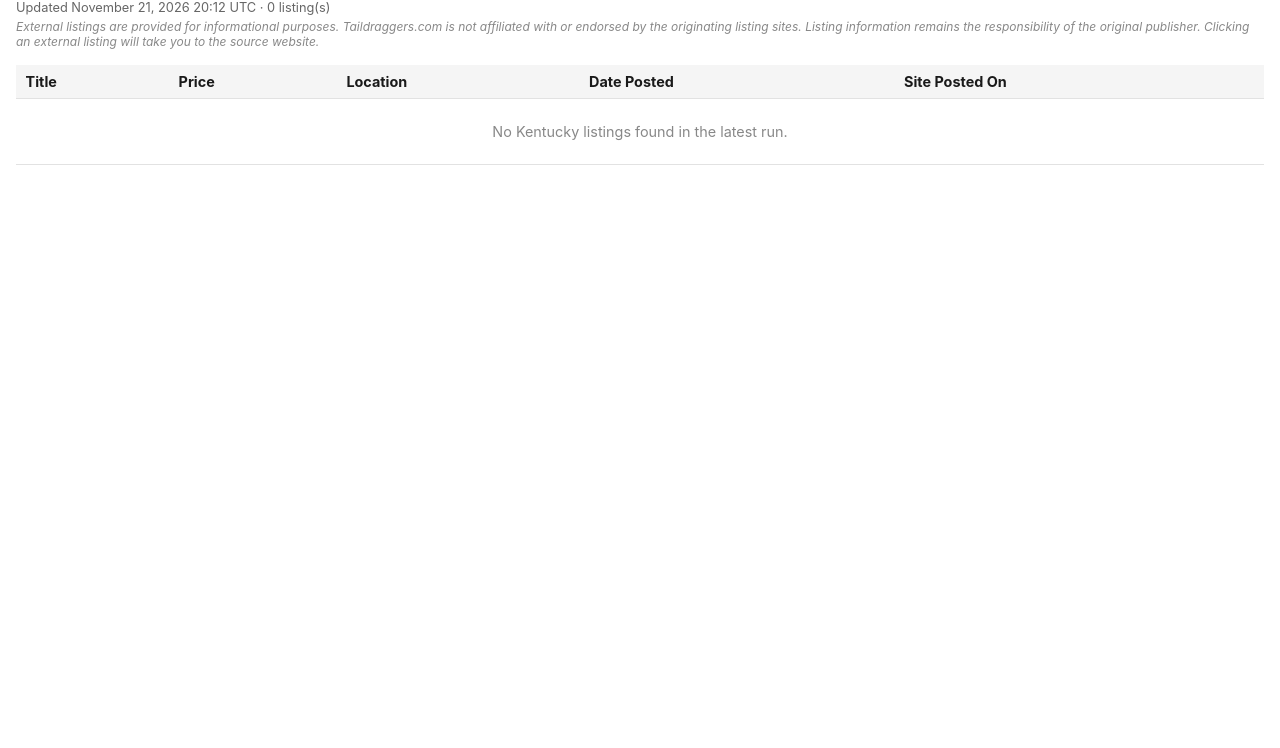
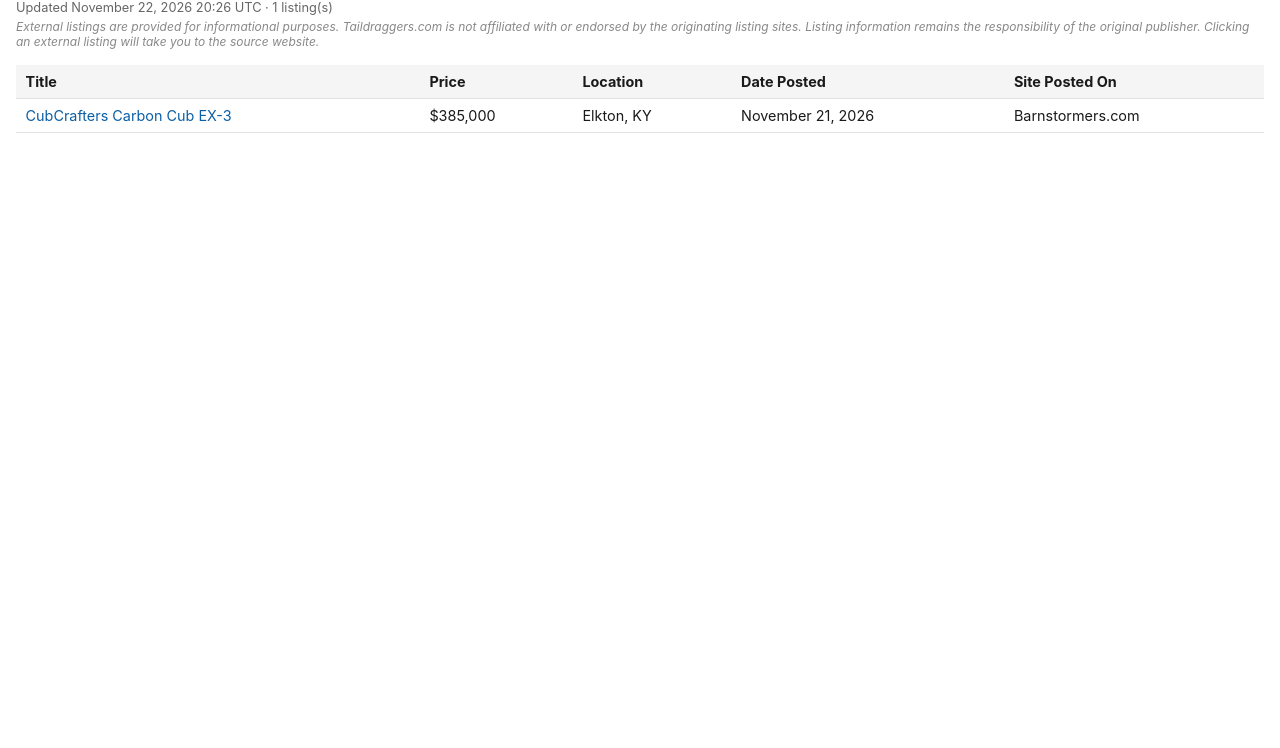
Before and after one commit to taildraggers/kentucky, a plain HTML site: page docs/index.html in a window 1280 px wide. Shown: the part 52-800 px from the top of the page. Drawn offline with Linux system fonts and the light colour scheme.

Commit message:
Update Kentucky listings (2026-11-22)

```diff
--- a/docs/index.html
+++ b/docs/index.html
@@ -58,14 +58,14 @@
 </head>
 <body>
   <h1>Taildragger Ads in Kentucky</h1>
-  <div class="updated">Updated November 21, 2026 20:12 UTC &middot; 0 listing(s)</div>
+  <div class="updated">Updated November 22, 2026 20:26 UTC &middot; 1 listing(s)</div>
   <div class="disclaimer">External listings are provided for informational purposes. Taildraggers.com is not affiliated with or endorsed by the originating listing sites. Listing information remains the responsibility of the original publisher. Clicking an external listing will take you to the source website.</div>
   <table>
     <thead>
       <tr><th>Title</th><th>Price</th><th>Location</th><th>Date Posted</th><th>Site Posted On</th></tr>
     </thead>
     <tbody>
-        <tr><td colspan="5" class="empty">No Kentucky listings found in the latest run.</td></tr>
+        <tr><td><a href="https://www.barnstormers.com/classified-2085020-Carbon-Cub-EX3.html" target="_blank" rel="noopener noreferrer">CubCrafters Carbon Cub EX-3</a></td><td>$385,000</td><td>Elkton, KY</td><td>November 21, 2026</td><td>Barnstormers.com</td></tr>
     </tbody>
   </table>
 <script>
```
